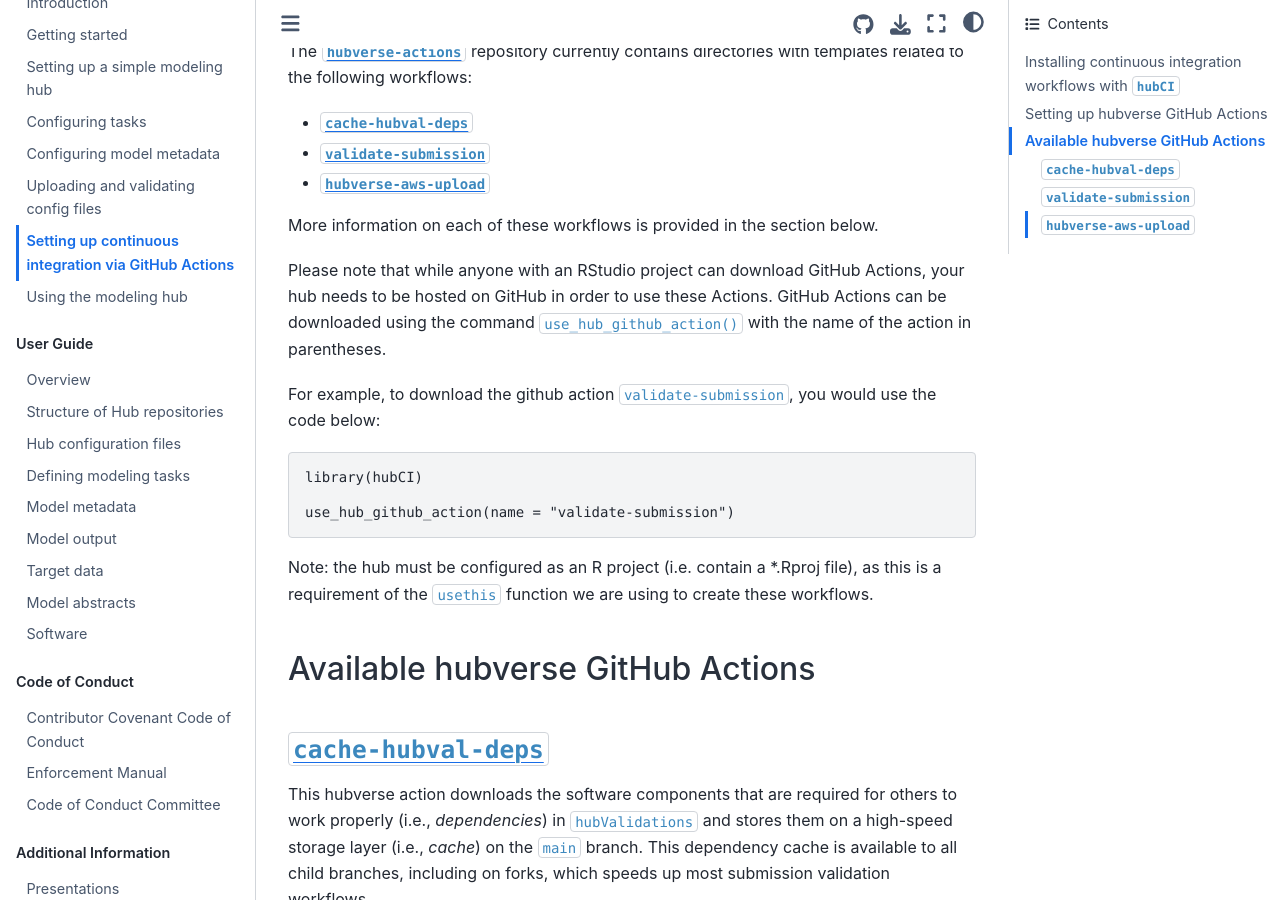
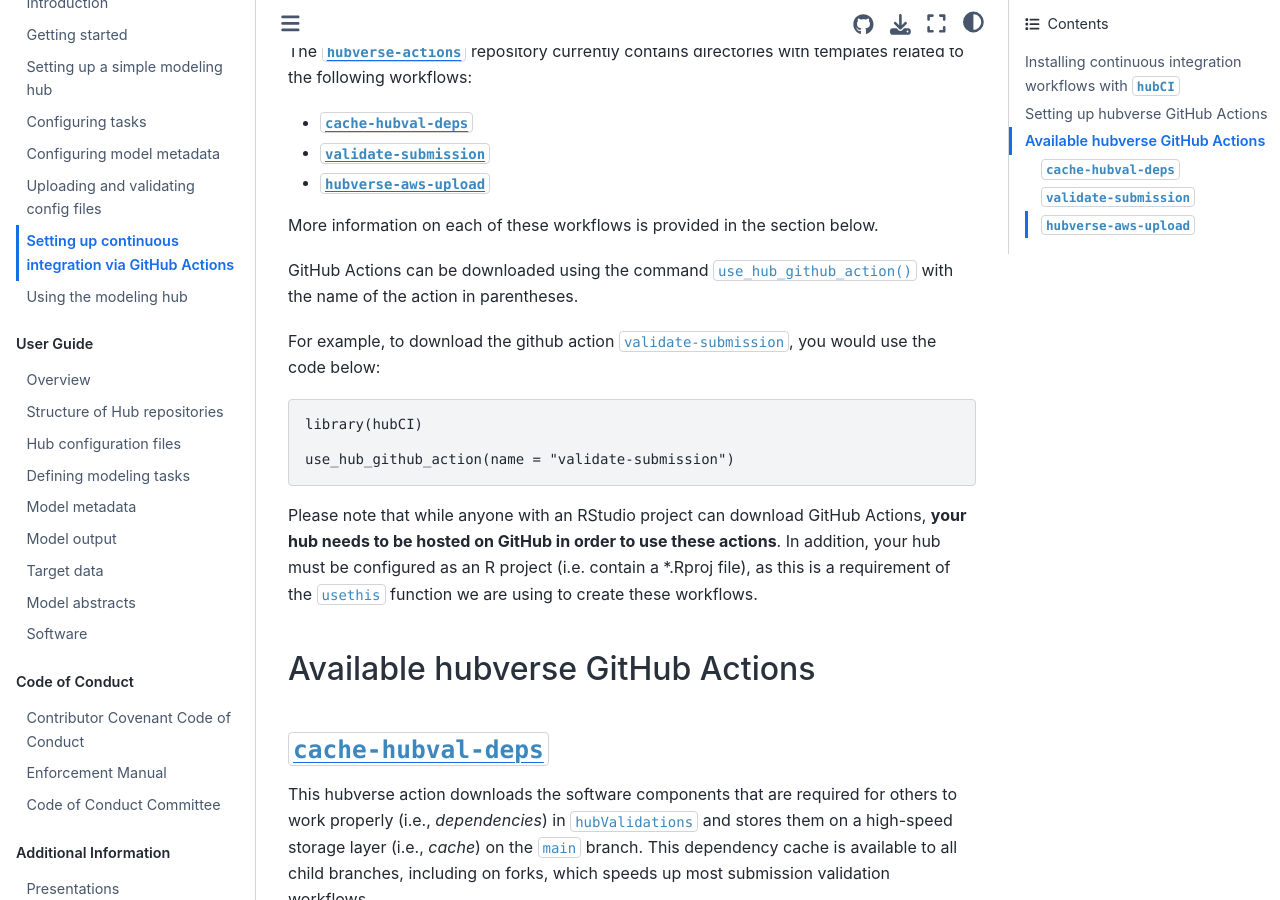
Before and after one commit to hubverse-org/hubDocs, a Sphinx documentation site: the page built from docs/source/quickstart-hub-admin/continuous-integration.md, in a window 1280 px wide and 900 px high, scrolled down 876 px. Built offline with Sphinx 7.4.7 and the Sphinx Book theme 1.1.4, drawn with Linux system fonts in a browser that asks for light colours; some of the changed lines change nothing that is shown.

Commit message:
Update continuous-integration.md
Changed order of text to read better

````diff
--- a/docs/source/quickstart-hub-admin/continuous-integration.md
+++ b/docs/source/quickstart-hub-admin/continuous-integration.md
@@ -25,7 +25,7 @@ The [`hubverse-actions`](https://github.com/Infectious-Disease-Modeling-Hubs/hub
 
 More information on each of these workflows is provided in the section below.
 
-Please note that while anyone with an RStudio project can download GitHub Actions, your hub needs to be hosted on GitHub in order to use these Actions. GitHub Actions can be downloaded using the command `use_hub_github_action()` with the name of the action in parentheses.
+GitHub Actions can be downloaded using the command `use_hub_github_action()` with the name of the action in parentheses.
 
 For example, to download the github action `validate-submission`, you would use the code below:
 
@@ -35,7 +35,7 @@ library(hubCI)
 use_hub_github_action(name = "validate-submission")
 ```
 
-Note: the hub must be configured as an R project (i.e. contain a *.Rproj file), as this is a requirement of the `usethis` function we are using to create these workflows.
+Please note that while anyone with an RStudio project can download GitHub Actions, **your hub needs to be hosted on GitHub in order to use these actions**. In addition, your hub must be configured as an R project (i.e. contain a *.Rproj file), as this is a requirement of the `usethis` function we are using to create these workflows.
 
 ## Available hubverse GitHub Actions
 
````
